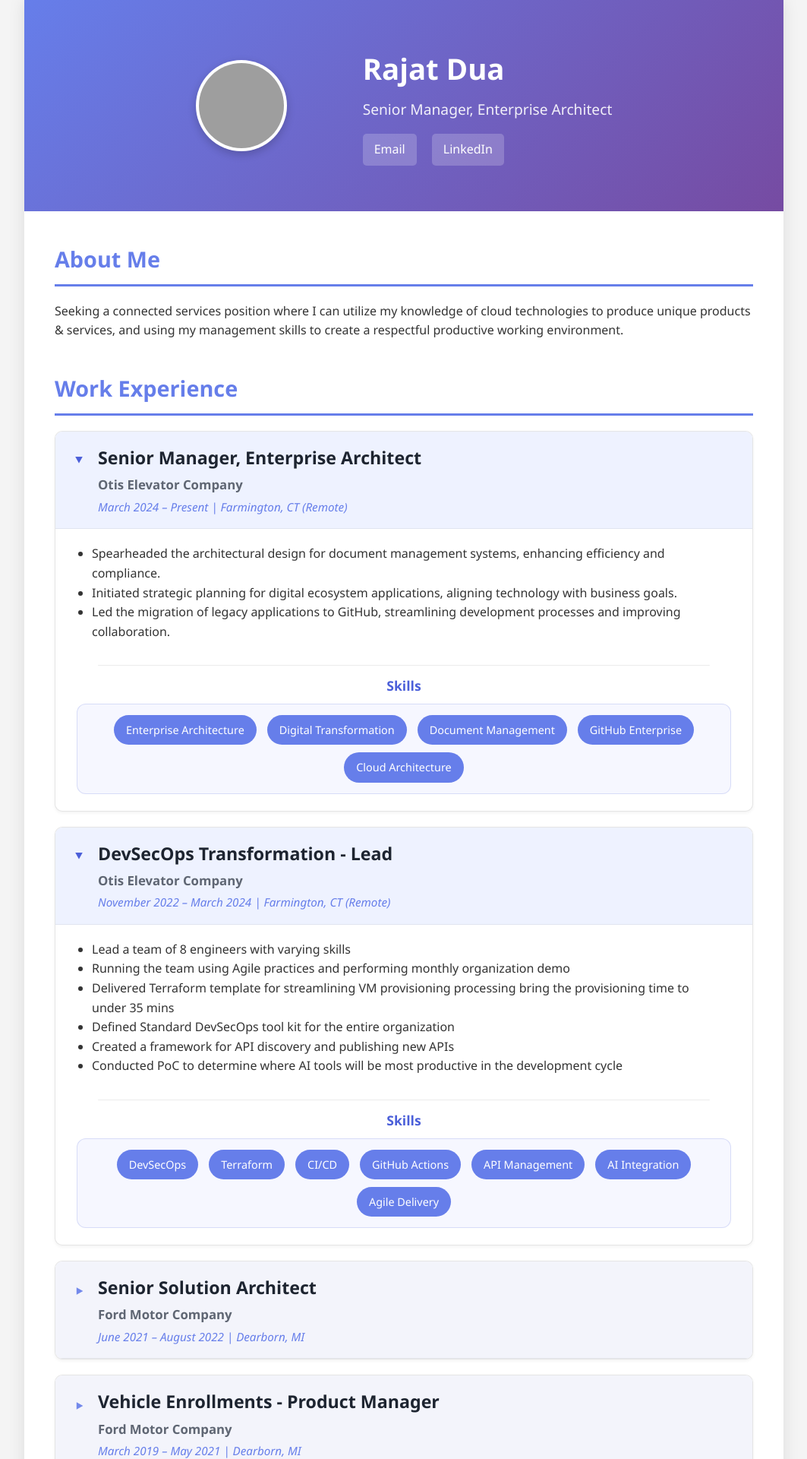
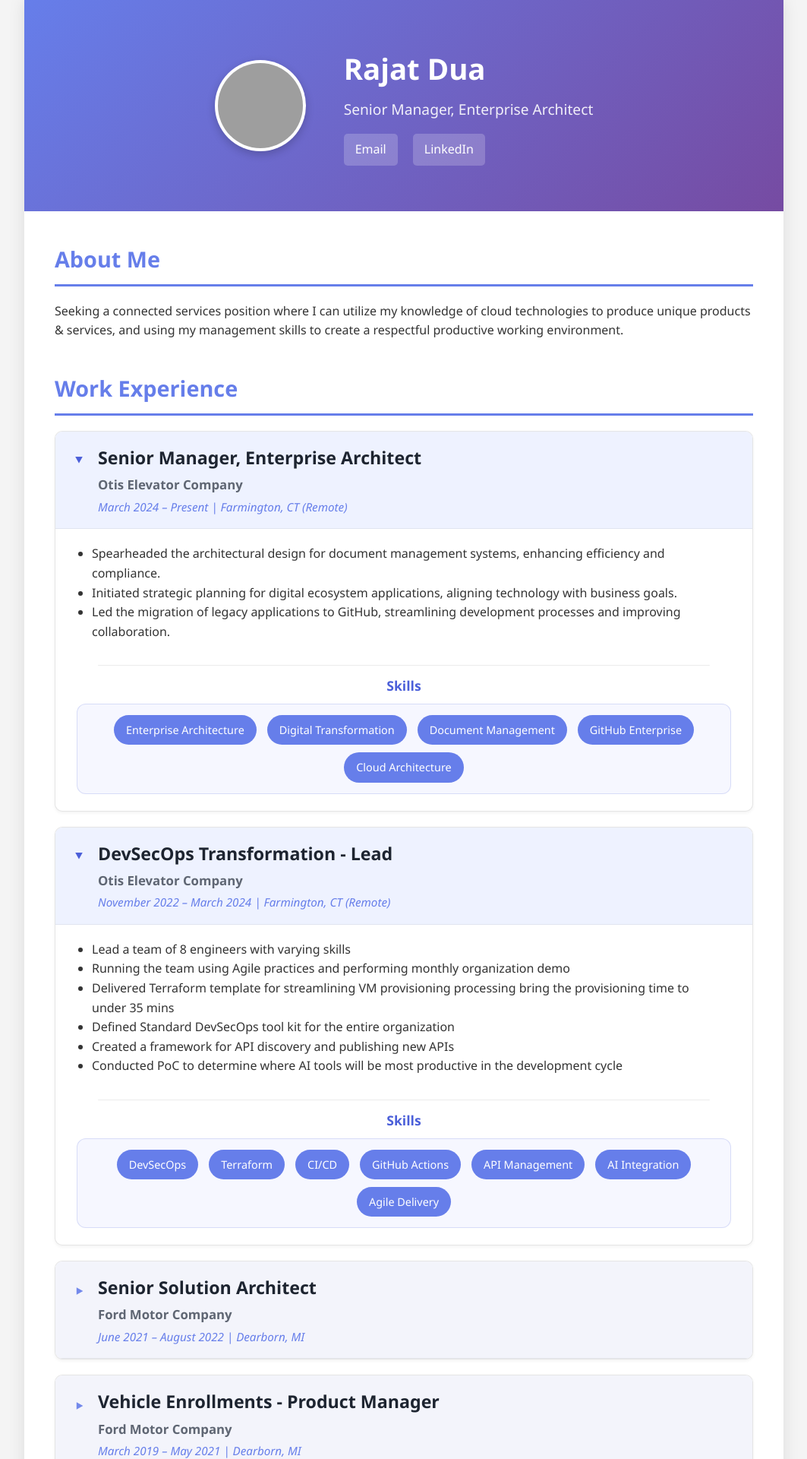
Before and after one commit to r91dua/my-portfolio, a Jekyll site: the page built from index.html, in a window 1280 px wide. Shown: the top 1920 px of the page at 76% size, without its empty margins (108-1171 px from the left). Built offline with Jekyll 4.4.1, drawn with Linux system fonts in a browser that asks for light colours; grey boxes are pictures that could not be loaded.

Commit message:
Update styles.css

```diff
--- a/assets/css/styles.css
+++ b/assets/css/styles.css
@@ -43,7 +43,7 @@ header p  { font-size: 1.2em; margin-bottom: 20px; }
   align-items: center;
   justify-content: center;
   flex-wrap: wrap;
-  gap: 100px;
+  gap: 50px;
   text-align: left;
 }
 
```
